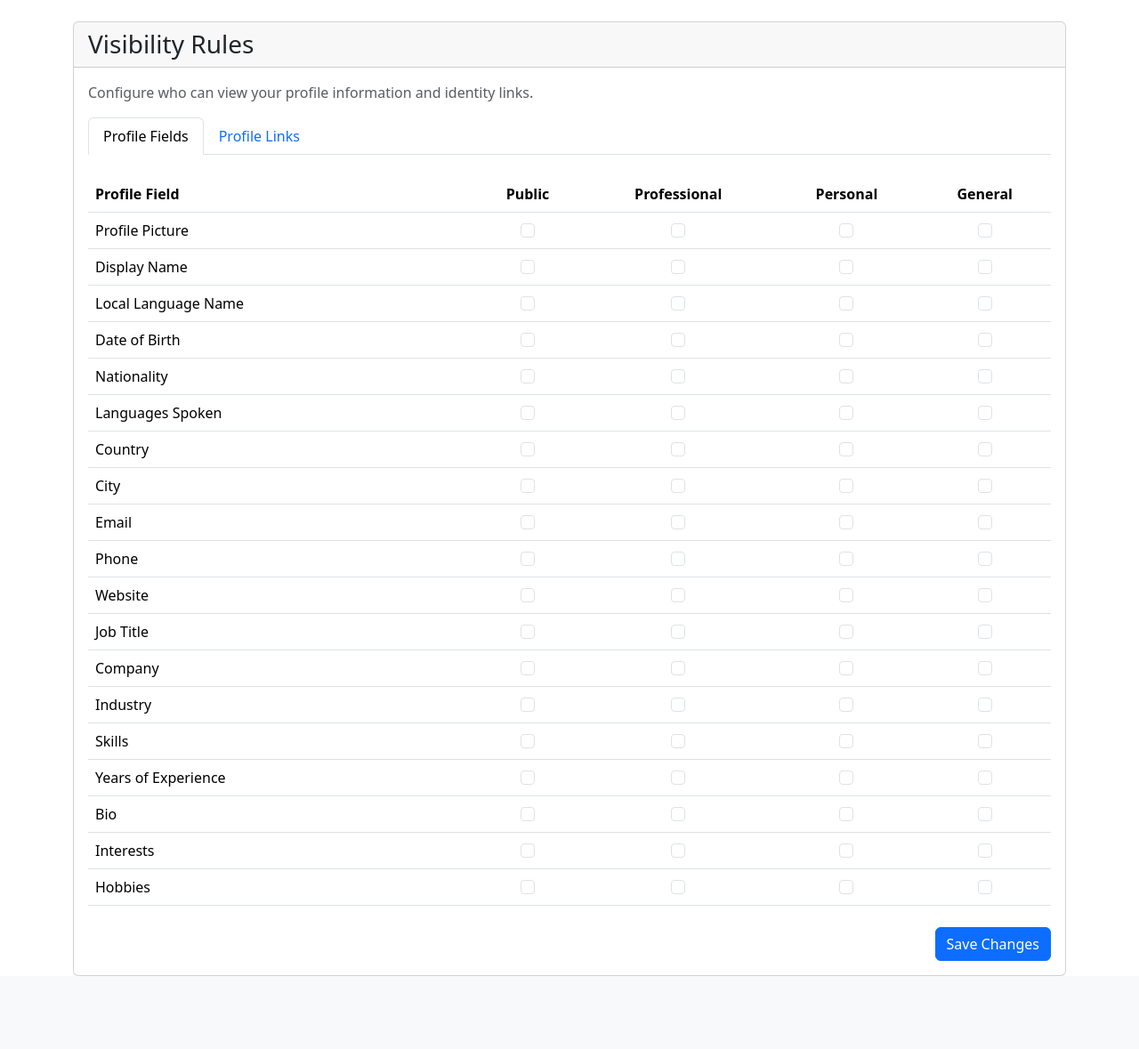
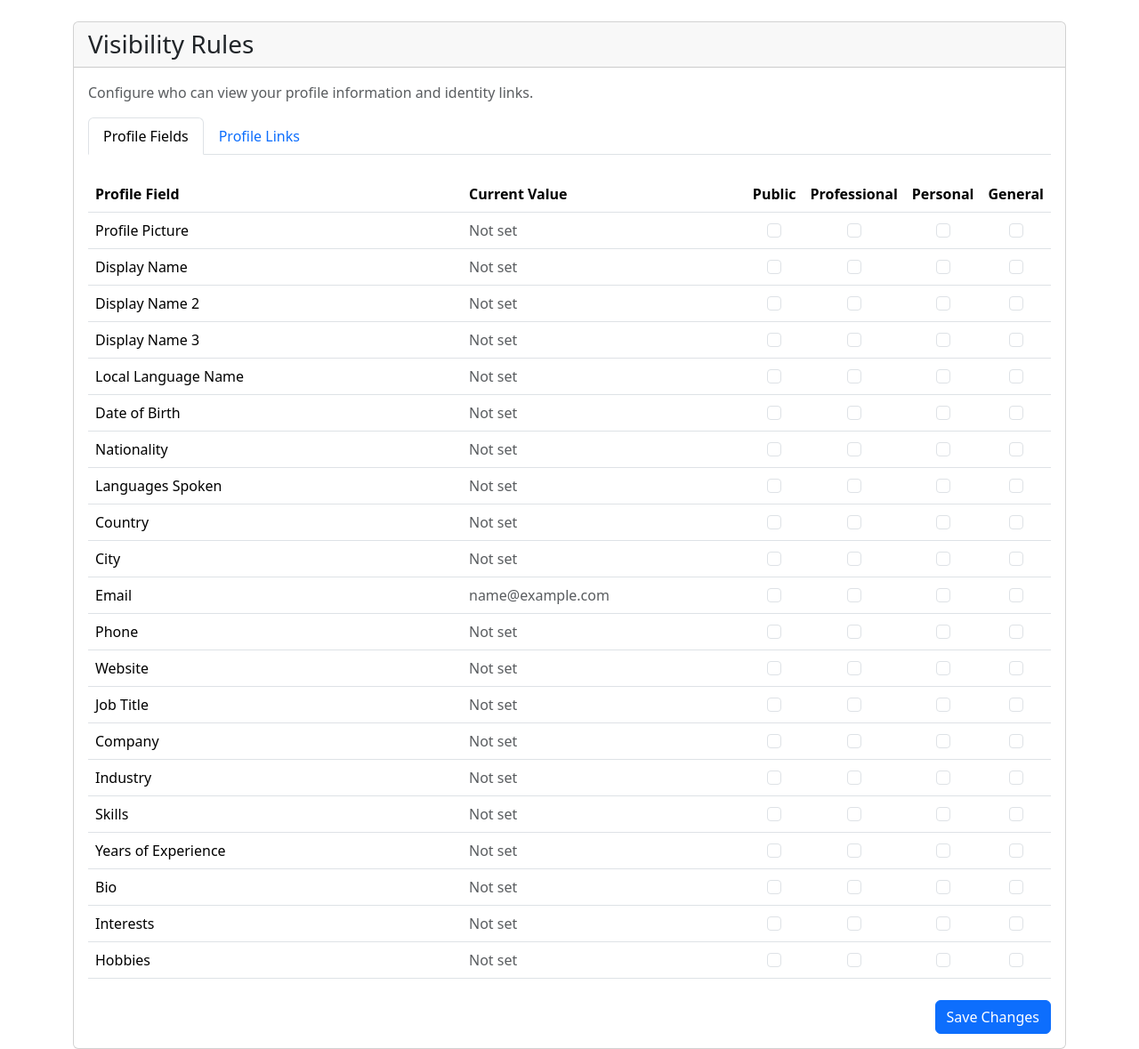
Before and after one commit to smcgrath8804/hereismyname-api, a Django app: page /visibility/ in a window 1280 px wide. Shown: the part 56-1235 px from the top of the page at 89% size. Before the commit the page ends 1153 px from the top, so only its background shows below. Run offline with Django 5.2, Linux system fonts and the light colour scheme; the visitor is signed in with stand-in values (Sample User, id 1); data that the repository does not hold is empty.

Commit message:
Added extra display names. Added current value column in visibility rules

```diff
--- a/profiles/models.py
+++ b/profiles/models.py
@@ -17,6 +17,16 @@ class Profile(models.Model):
     )
 
     display_name = models.CharField(
+        max_length=100,
+        blank=True,
+    )
+
+    display_name_2 = models.CharField(
+        max_length=100,
+        blank=True,
+    )
+
+    display_name_3 = models.CharField(
         max_length=100,
         blank=True,
     )
--- a/profiles/services.py
+++ b/profiles/services.py
@@ -8,6 +8,8 @@ def build_profile_data(profile):
         # ==== Identity ====
         "profile_picture": profile.profile_picture,
         "display_name": profile.display_name,
+        "display_name_2": profile.display_name_2,
+        "display_name_3": profile.display_name_3,
         "local_language_name": profile.local_language_name,
         "date_of_birth": profile.date_of_birth,
         "nationality": profile.nationality,
--- a/templates/visibility/rules.html
+++ b/templates/visibility/rules.html
@@ -65,6 +65,10 @@ Visibility Rules
                                     Profile Field
                                 </th>
 
+                                <th style="width:30%">
+                                    Current Value
+                                </th>
+
                                 <th class="text-center">
                                     Public
                                 </th>
@@ -92,6 +96,33 @@ Visibility Rules
 
                                     <td>
                                         {{ field.label }}
+                                    </td>
+
+                                    <td class="text-muted">
+
+                                        {% if field.value %}
+
+                                            {% if field.name == "profile_picture" %}
+
+                                                <img
+                                                    src="{{ field.value.url }}"
+                                                    alt="Current profile picture"
+                                                    class="rounded-circle"
+                                                    style="width: 30px; height: 30px; object-fit: cover;"
+                                                >
+
+                                            {% else %}
+
+                                                {{ field.value }}
+
+                                            {% endif %}
+
+                                        {% else %}
+
+                                            Not set
+
+                                        {% endif %}
+
                                     </td>
 
                                     <td class="text-center">
--- a/visibility/constants.py
+++ b/visibility/constants.py
@@ -3,6 +3,8 @@ PROFILE_FIELDS = [
     # ==== Identity ====
     ("profile_picture", "Profile Picture"),
     ("display_name", "Display Name"),
+    ("display_name_2", "Display Name 2"),
+    ("display_name_3", "Display Name 3"),
     ("local_language_name", "Local Language Name"),
     ("date_of_birth", "Date of Birth"),
     ("nationality", "Nationality"),
--- a/visibility/views.py
+++ b/visibility/views.py
@@ -91,6 +91,7 @@ def visibility_rules(request):
         field_data = {
             "name": field_name,
             "label": field_label,
+            "value": getattr(request.user.profile, field_name, "",),
         }
 
         field_data.update(
```
Also changed, not shown: profiles/migrations/0004_profile_display_name_2_profile_display_name_3.py (added).
